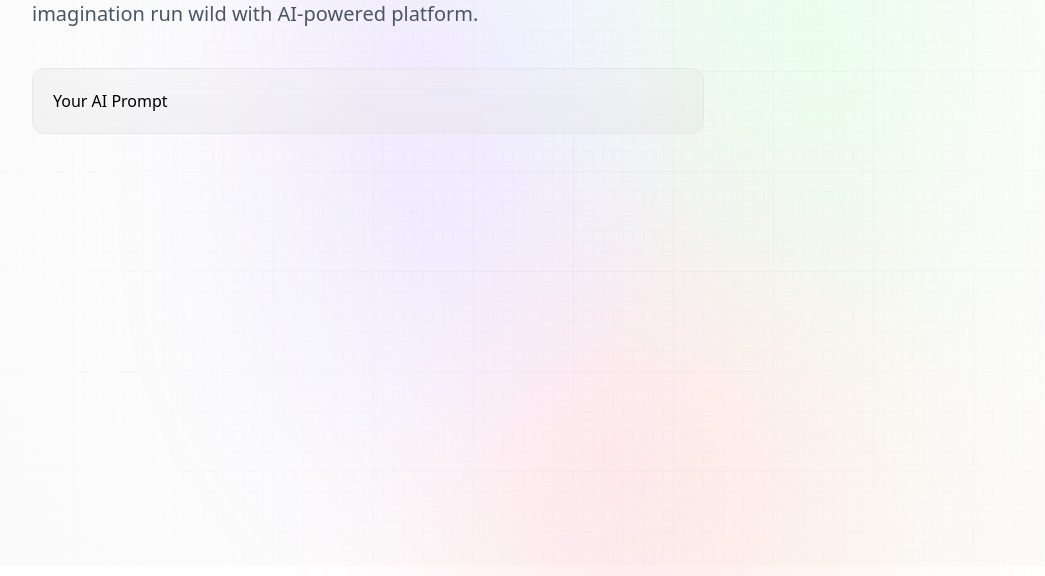
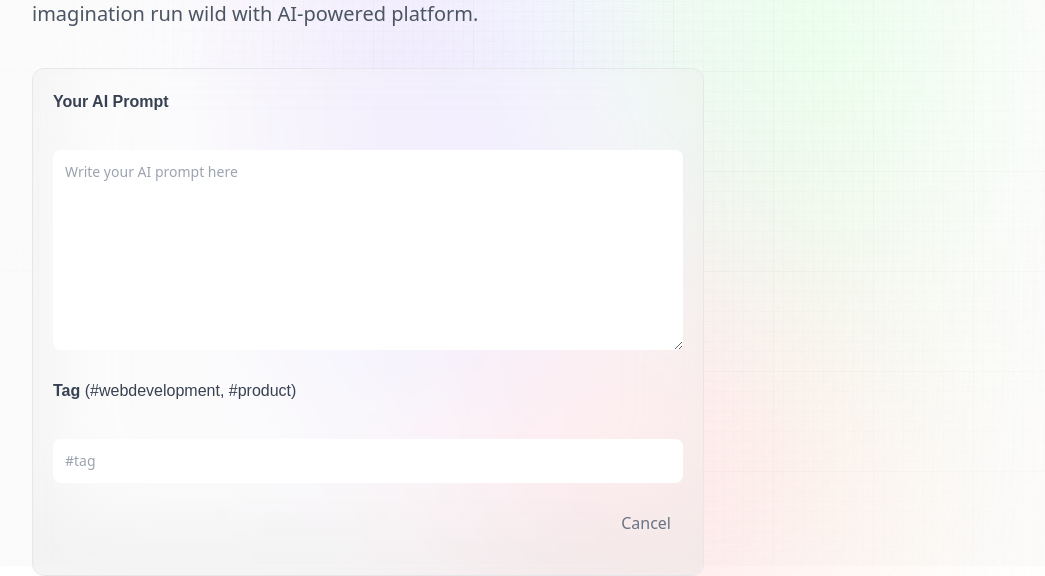
Before and after one commit to Ukaypromise/share_prompt, a Next.js app: page /create-prompt in a window 1280 px wide. Shown: the part 234-810 px from the top of the page, without its empty margins (32-1077 px from the left). Built offline with nearby package versions, Linux system fonts and the light colour scheme; no server answers.

Commit message:
Form fields

```diff
--- a/components/Form.jsx
+++ b/components/Form.jsx
@@ -12,10 +12,39 @@ const Form = ({ type, post, setPost, submitting, handleSubmit }) => {
         imagination run wild with AI-powered platform.
       </p>
 
-      <form onSubmit={handleSubmit} className="mt-10 w-full max-w-2xl flex flex-col gap-7 glassmorphism">
-        <label >
-          <span>Your AI Prompt</span>
+      <form
+        onSubmit={handleSubmit}
+        className="mt-10 w-full max-w-2xl flex flex-col gap-7 glassmorphism"
+      >
+        <label>
+          <span className="font-satoshi font-semibold text-base text-gray-700">
+            Your AI Prompt
+          </span>
         </label>
+        <textarea
+          value={post.prompt}
+          onChange={(e) => setPost({ ...post, prompt: e.target.value })}
+          placeholder="Write your AI prompt here"
+          required
+          className="form_textarea"
+        />
+        <label>
+          <span className="font-satoshi font-semibold text-base text-gray-700">
+            Tag <span className="font-normal">(#webdevelopment, #product)</span>
+          </span>
+        </label>
+        <input
+          value={post.tag}
+          onChange={(e) => setPost({ ...post, tag: e.target.value })}
+          placeholder="#tag"
+          required
+          className="form_input"
+        />
+        <div className="flex-end mx-3 mb-5 gap-4 ">
+          <Link href='/' className="text-gray-500">
+            Cancel
+          </Link>
+        </div>
       </form>
     </section>
   );
```
